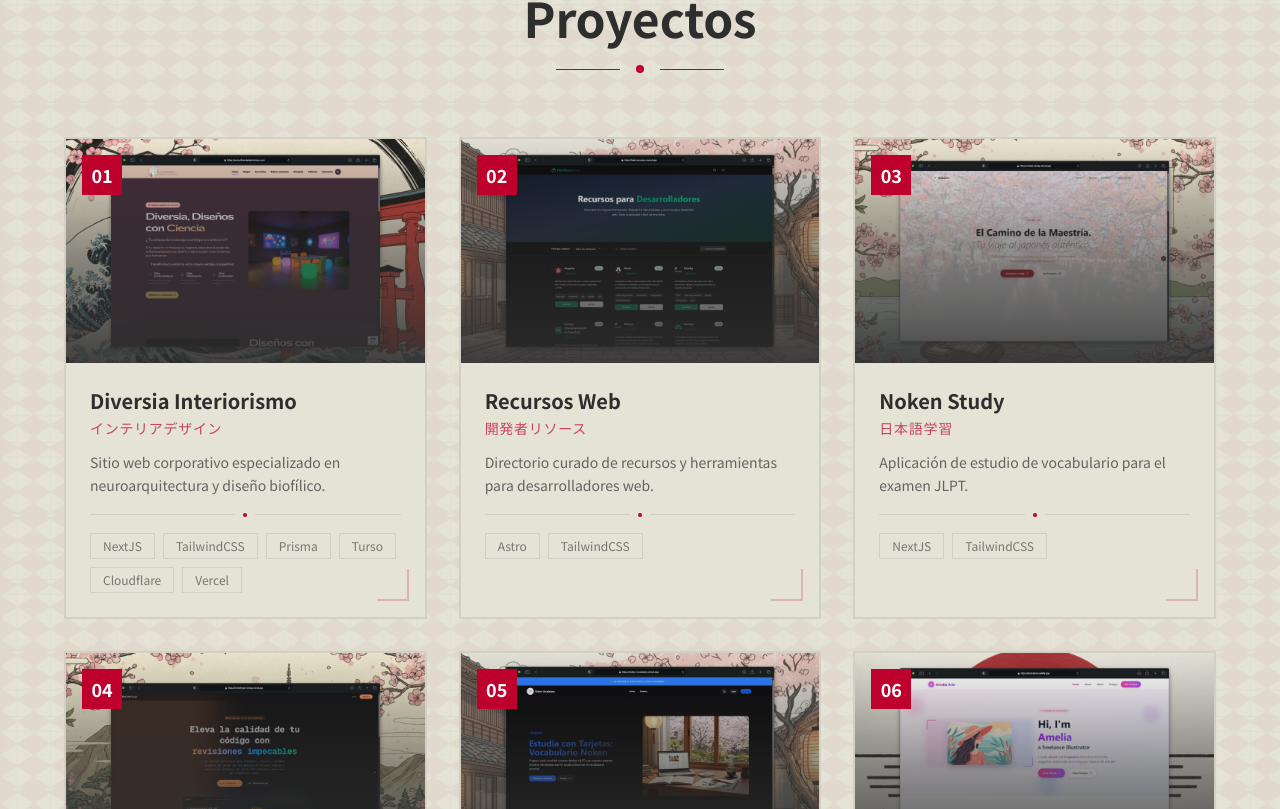
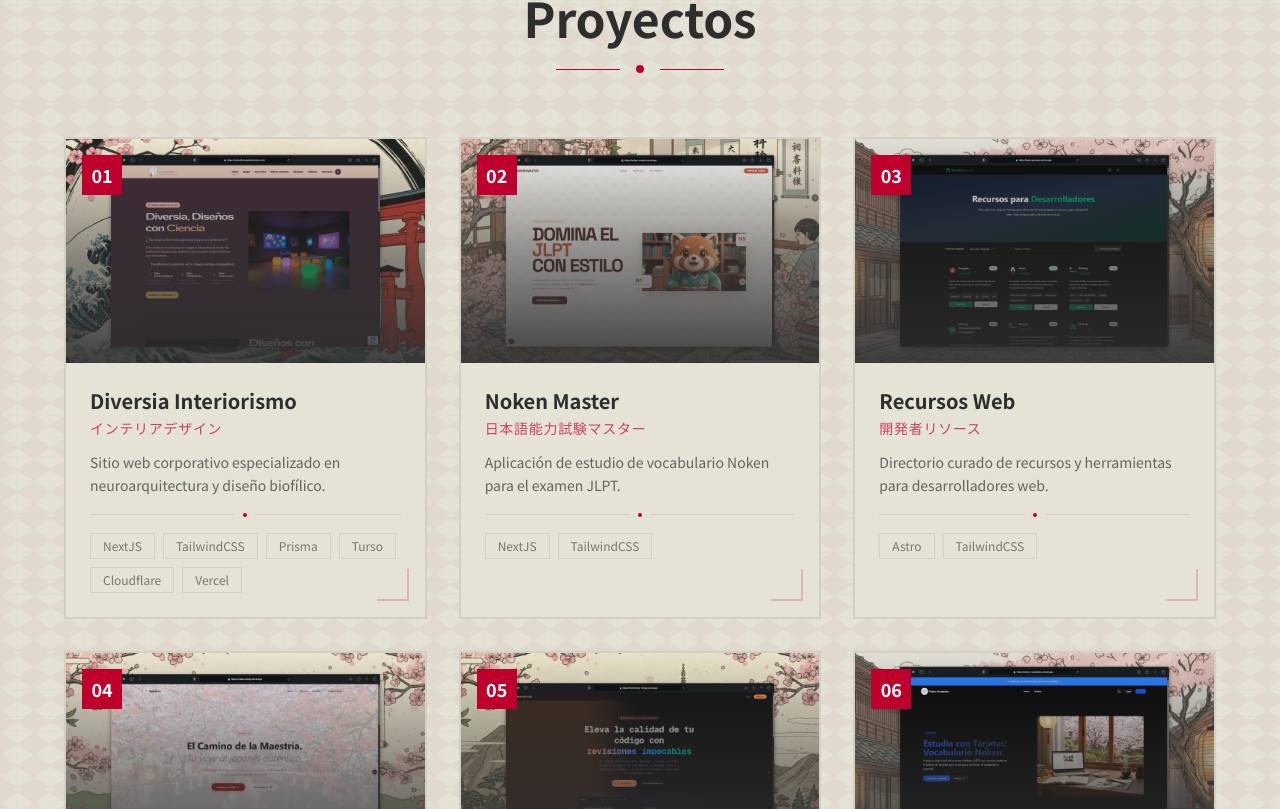
Before and after one commit to RogerCiv/japanese-portfolio, a Next.js app: page / in a window 1280 px wide. Shown: the part 971-1780 px from the top of the page. Built offline with nearby package versions, Linux system fonts and the light colour scheme.

Commit message:
feat: add Noken Master project with details and image

```diff
--- a/data/projects.ts
+++ b/data/projects.ts
@@ -8,6 +8,7 @@ import recursosWebImage from "@/public/images/projects/recursos.avif";
 import rentalImage from "@/public/images/projects/rental.avif";
 import reviewForgeImage from "@/public/images/projects/review-forge.avif";
 import sassBlogImage from "@/public/images/projects/saas.avif";
+import nokenMasterImage from "@/public/images/projects/noken-master.avif";
 import type { Project } from "@/types";
 
 export const projects: Project[] = [
@@ -20,6 +21,15 @@ export const projects: Project[] = [
     tags: ["NextJS", "TailwindCSS", "Prisma", "Turso", "Cloudflare", "Vercel"],
     github: "#",
     demo: "https://diversiainteriorismo.com",
+  },
+  {
+    title: "Noken Master",
+    japanese: "日本語能力試験マスター",
+    description: "Aplicación de estudio de vocabulario Noken para el examen JLPT.",
+    image: nokenMasterImage,
+    tags: ["NextJS", "TailwindCSS"],
+    github: "#",
+    demo: "https://noken-master.vercel.app",
   },
   {
     title: "Recursos Web",
```
Also changed, not shown: public/images/projects/noken-master.avif (added).
